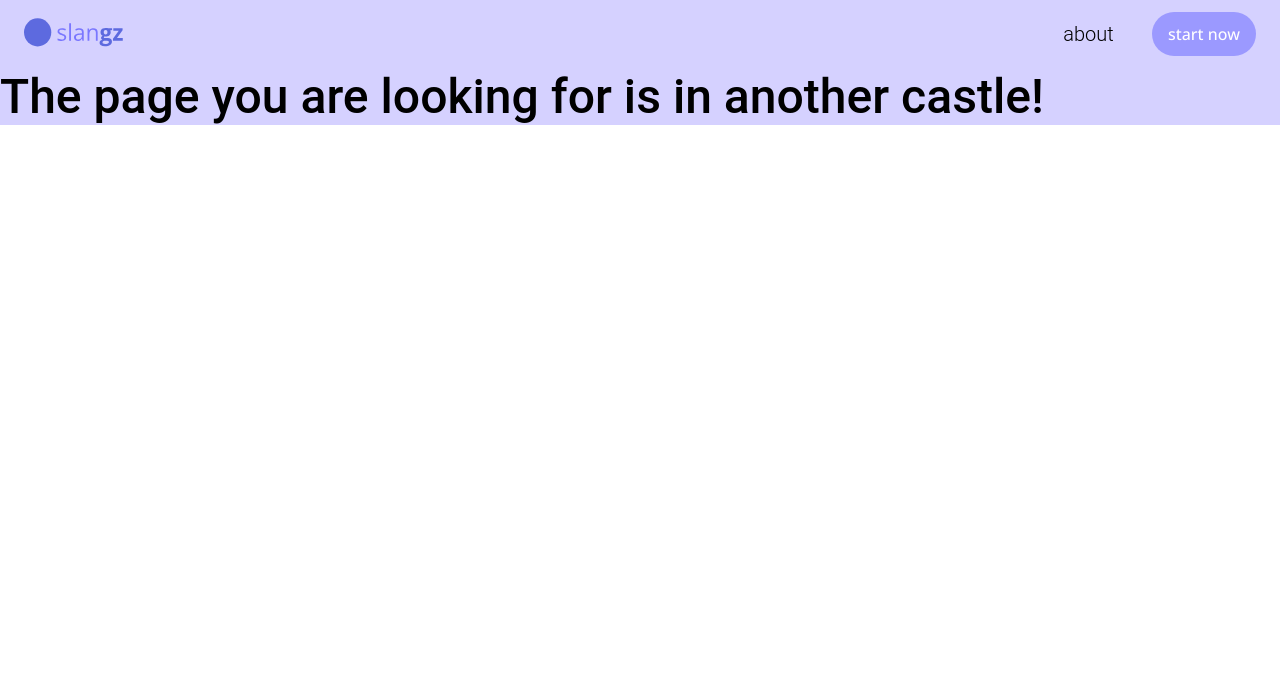
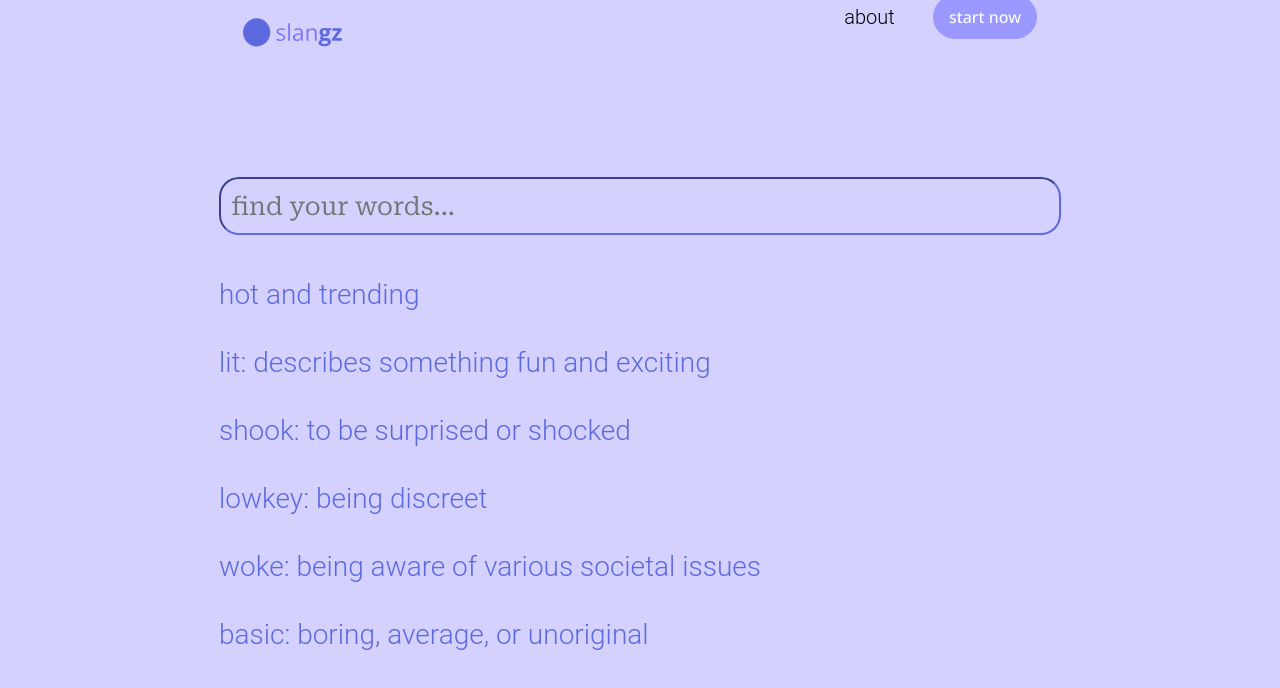
Before and after one commit to weblab-class/katdou-reneehong-AnnieWang314, a React app: page /words in a window 1280 px wide. Shown: the top 688 px of the page. Built offline with nearby package versions, Linux system fonts and the light colour scheme; no server answers; the HTML template or start-up script is replaced by a standard one.

Commit message:
add profile, learn, and word pages

```diff
--- a/client/src/components/App.tsx
+++ b/client/src/components/App.tsx
@@ -5,6 +5,9 @@ import { get, post } from "../utilities";
 import NotFound from "./pages/NotFound";
 import Login from "./pages/Login";
 import Home from "./pages/Home";
+import Words from "./pages/Words";
+import Learn from "./pages/Learn";
+import Profile from "./pages/Profile";
 import { socket } from "../client-socket";
 import User from "../../../shared/User";
 import "../utilities.css";
@@ -58,9 +61,9 @@ const App = () => {
         <Routes>
           <Route element={<Home />} path="/" />
           <Route element={<Login handleLogin={handleLogin} userId={userId} />} path="/login" />
-          {/* <Route element={<Words />} path="/words" />
-              <Route element={<Learn />} path="/learn" />
-              <Route element={<Profile />} path="/profile" /> */}
+          <Route element={<Words />} path="/words" />
+          <Route element={<Profile />} path="/profile" />
+          <Route element={<Learn />} path="/learn" />
           <Route path="*" element={<NotFound />} />
         </Routes>
       </BrowserRouter>
--- /dev/null
+++ b/client/src/components/pages/Learn.css
@@ -0,0 +1,52 @@
+body {
+  background-color: #d5d1ff;
+  font-family: "Roboto Serif", serif;
+  display: flex;
+  justify-content: center;
+  align-items: center;
+  margin-top: 100px;
+}
+
+.Library {
+  width: 400px;
+  height: 500px;
+  background-color: #f0eeff;
+  border-radius: 20px;
+  padding: 30px;
+  margin: 80px;
+  display: flex;
+  flex-direction: column;
+  justify-content: center;
+  align-items: center;
+}
+
+.Title {
+  width: 407px;
+  height: 46px;
+  border-radius: 10px;
+  background-color: #d5d1ff;
+  color: #5d6adf;
+  font-size: 26px;
+  display: flex;
+  justify-content: center;
+  align-items: center;
+  margin-bottom: 20px;
+}
+
+.LibraryWords {
+  width: 407px;
+  height: 500px;
+  border-radius: 20px;
+  overflow: scroll;
+}
+
+.LibraryWord {
+  height: 50px;
+  width: 397px;
+  background-color: #d5d1ff;
+  color: black;
+  display: flex;
+  justify-content: center;
+  align-items: center;
+  margin: 5px;
+}
--- /dev/null
+++ b/client/src/components/pages/Learn.tsx
@@ -0,0 +1,41 @@
+import React from "react";
+import "./Learn.css";
+
+const Learn = () => {
+  return (
+    <>
+      <div className="Library">
+        <div className="Title">learn all words</div>
+        <div className="LibraryWords">
+          <div className="LibraryWord">fomo</div>
+          <div className="LibraryWord">ngl</div>
+          <div className="LibraryWord">goat</div>
+          <div className="LibraryWord">iykyk</div>
+          <div className="LibraryWord">hangry</div>
+          <div className="LibraryWord">cringe</div>
+          <div className="LibraryWord">spill the tea</div>
+          <div className="LibraryWord">slid into the dms</div>
+          <div className="LibraryWord">on fleek</div>
+          <div className="LibraryWord">caught in 4k</div>
+        </div>
+      </div>
+      <div className="Library">
+        <div className="Title">learn my lib</div>
+        <div className="LibraryWords">
+          <div className="LibraryWord">sus</div>
+          <div className="LibraryWord">flex</div>
+          <div className="LibraryWord">mood</div>
+          <div className="LibraryWord">savage</div>
+          <div className="LibraryWord">wasted</div>
+          <div className="LibraryWord">highkey</div>
+          <div className="LibraryWord">basic</div>
+          <div className="LibraryWord">lowkey</div>
+          <div className="LibraryWord">shook</div>
+          <div className="LibraryWord">lit</div>
+        </div>
+      </div>
+    </>
+  );
+};
+
+export default Learn;
--- /dev/null
+++ b/client/src/components/pages/Profile.css
@@ -0,0 +1,104 @@
+body {
+  background-color: #d5d1ff;
+  font-family: "Roboto Serif", serif;
+  display: flex;
+  flex-direction: column;
+  padding-left: 20%;
+}
+
+.Profile {
+  display: flex;
+  flex-direction: row;
+  justify-content: flex-start;
+  align-items: center;
+  margin: 20px;
+  padding: 150px 20px 20px 20px;
+}
+
+.Photo {
+  width: 200px;
+  height: 200px;
+  border-radius: 200px;
+  border-style: solid;
+  border-color: #5d6adf;
+  border-width: 10px;
+  margin: 20px;
+}
+
+.Info {
+  margin: 20px;
+}
+
+.User {
+  display: flex;
+  flex-direction: row;
+  align-items: center;
+}
+
+.Username {
+  background-color: white;
+  border-radius: 20px;
+  border-color: #5d6adf;
+  border-width: 2px;
+  border-style: solid;
+  color: black;
+  font-size: 35px;
+  height: 47px;
+  width: auto;
+  margin: 20px;
+  padding: 10px;
+}
+
+.JoinDate {
+  font-size: 16px;
+  color: black;
+  margin: 5px;
+}
+
+.Bio {
+  font-size: 20px;
+  margin-left: 20px;
+}
+
+.Buttons {
+  display: flex;
+  flex-direction: row;
+  align-items: center;
+  justify-content: center;
+  width: 70%;
+}
+
+.Button {
+  width: 150px;
+  height: 60px;
+  border-color: #5d6adf;
+  border-width: 2px;
+  border-radius: 20px;
+  font-size: 20px;
+  color: #5d6adf;
+  display: flex;
+  justify-content: center;
+  align-items: center;
+  margin-bottom: 20px;
+  margin-right: 20px;
+  border-style: solid;
+}
+
+.Progress {
+  margin-left: 50px;
+  width: 60%;
+  background-color: #9b99ff;
+  border-radius: 8px;
+  box-shadow: 0 1px 3px black;
+  margin-bottom: 5px;
+}
+
+.progress-bar {
+  height: 20px;
+  background-color: #5d6adf;
+  border-radius: 8px;
+}
+
+.WordCount {
+  margin-left: 50px;
+}
--- /dev/null
+++ b/client/src/components/pages/Profile.tsx
@@ -0,0 +1,34 @@
+import React from "react";
+import "./Profile.css";
+
+const Profile = () => {
+  return (
+    <>
+      <div className="Profile">
+        <img className="Photo" src="./me.jpg" alt="Profile" />
+        <div className="Info">
+          <div className="User">
+            <div className="Username">@username</div>
+            <div className="JoinDate">joined xx/xx/xx</div>
+          </div>
+          <div className="Bio">about me section test test</div>
+        </div>
+      </div>
+
+      <div className="Buttons">
+        <div className="Button">edit profile</div>
+        <div className="Button">my friends</div>
+        <div className="Button">chat</div>
+        <div className="Button">settings</div>
+      </div>
+
+      <div className="Progress">
+        <div className="progress-bar" style={{ width: "20%" }}></div>
+      </div>
+
+      <div className="WordCount">100/500 words completed</div>
+    </>
+  );
+};
+
+export default Profile;
--- /dev/null
+++ b/client/src/components/pages/Words.css
@@ -0,0 +1,39 @@
+body {
+  background-color: #d5d1ff;
+  font-family: "Roboto Serif", serif;
+}
+
+.All {
+  display: flex;
+  padding-top: 12%;
+  align-items: center;
+  flex-direction: column;
+}
+
+div {
+  padding-bottom: 35px;
+}
+
+input[type="text"] {
+  padding: 10px;
+  margin: 8px 0;
+  box-sizing: border-box;
+  width: 842px;
+  height: 58px;
+  border-radius: 20px;
+  fill: #f0eeff;
+  border-color: #5d6adf;
+  border-width: 2px;
+  font-size: 25px;
+  color: #7e7e7e;
+  background-color: #d5d1ff;
+  font-family: "Roboto Serif", serif;
+}
+
+.WordList {
+  color: #5d6adf;
+  font-size: 28px;
+  height: 350px;
+  width: 842px;
+  overflow: scroll;
+}
--- /dev/null
+++ b/client/src/components/pages/Words.tsx
@@ -0,0 +1,30 @@
+import React from "react";
+import "./Words.css";
+
+const Words = () => {
+  return (
+    <div className="All">
+      <div className="SearchBar">
+        {" "}
+        {/* Note: class -> className */}
+        <form action="/search" method="get">
+          <input type="text" name="query" placeholder="find your words..." />
+        </form>
+      </div>
+
+      <div className="WordList">
+        <div id="ListTitle">hot and trending</div>
+        <div className="Words">
+          <div className="Word">lit: describes something fun and exciting</div>
+          <div className="Word">shook: to be surprised or shocked</div>
+          <div className="Word">lowkey: being discreet</div>
+          <div className="Word">woke: being aware of various societal issues</div>
+          <div className="Word">basic: boring, average, or unoriginal</div>
+          <div className="Word">savage: describes something badass</div>
+        </div>
+      </div>
+    </div>
+  );
+};
+
+export default Words;
```
Also changed, not shown: client/src/components/modules/navbar.css (added, +9 -0 lines), client/src/components/modules/navbar.js (added, +18 -0 lines), client/src/index.js (added, +11 -0 lines).
